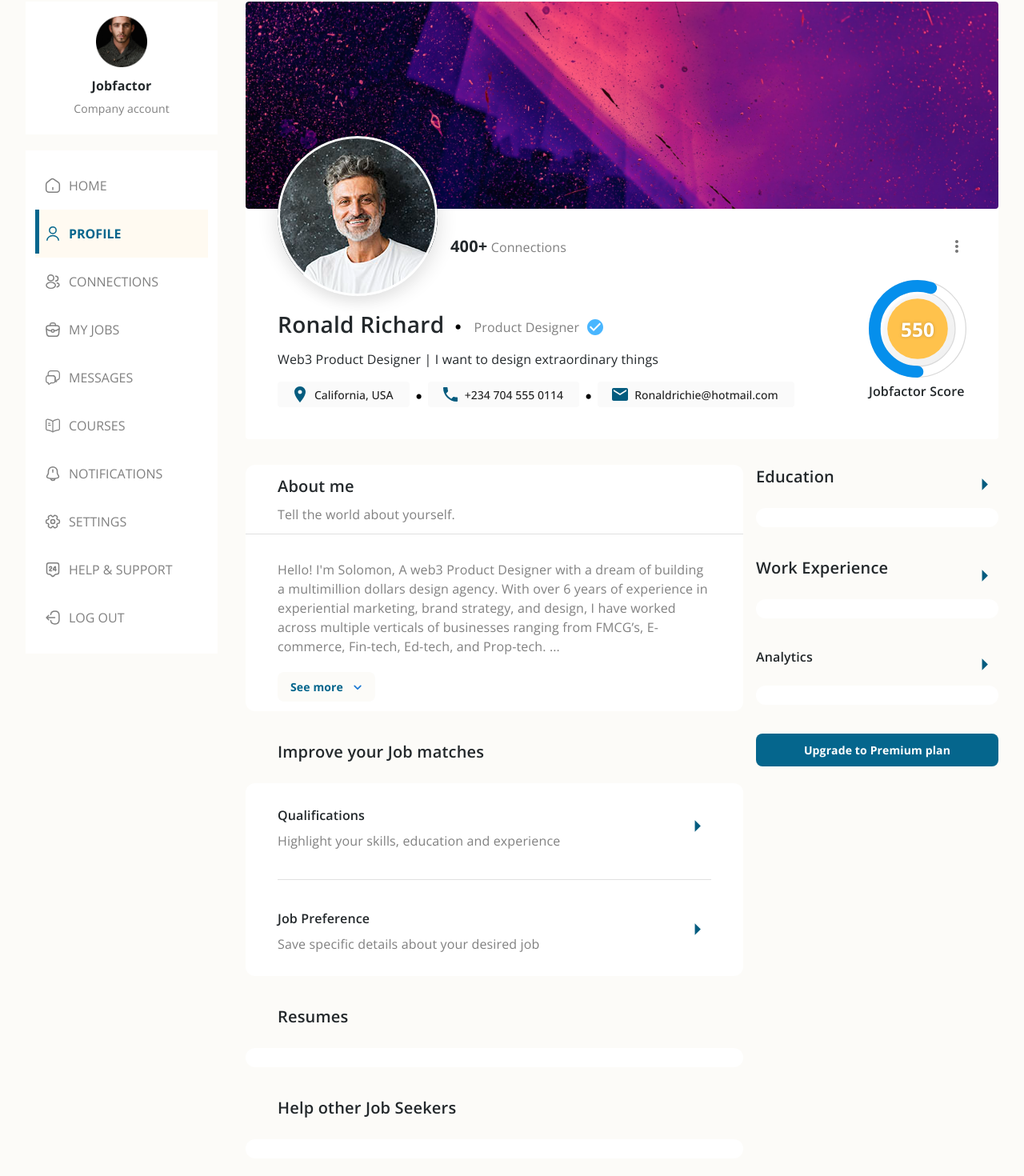
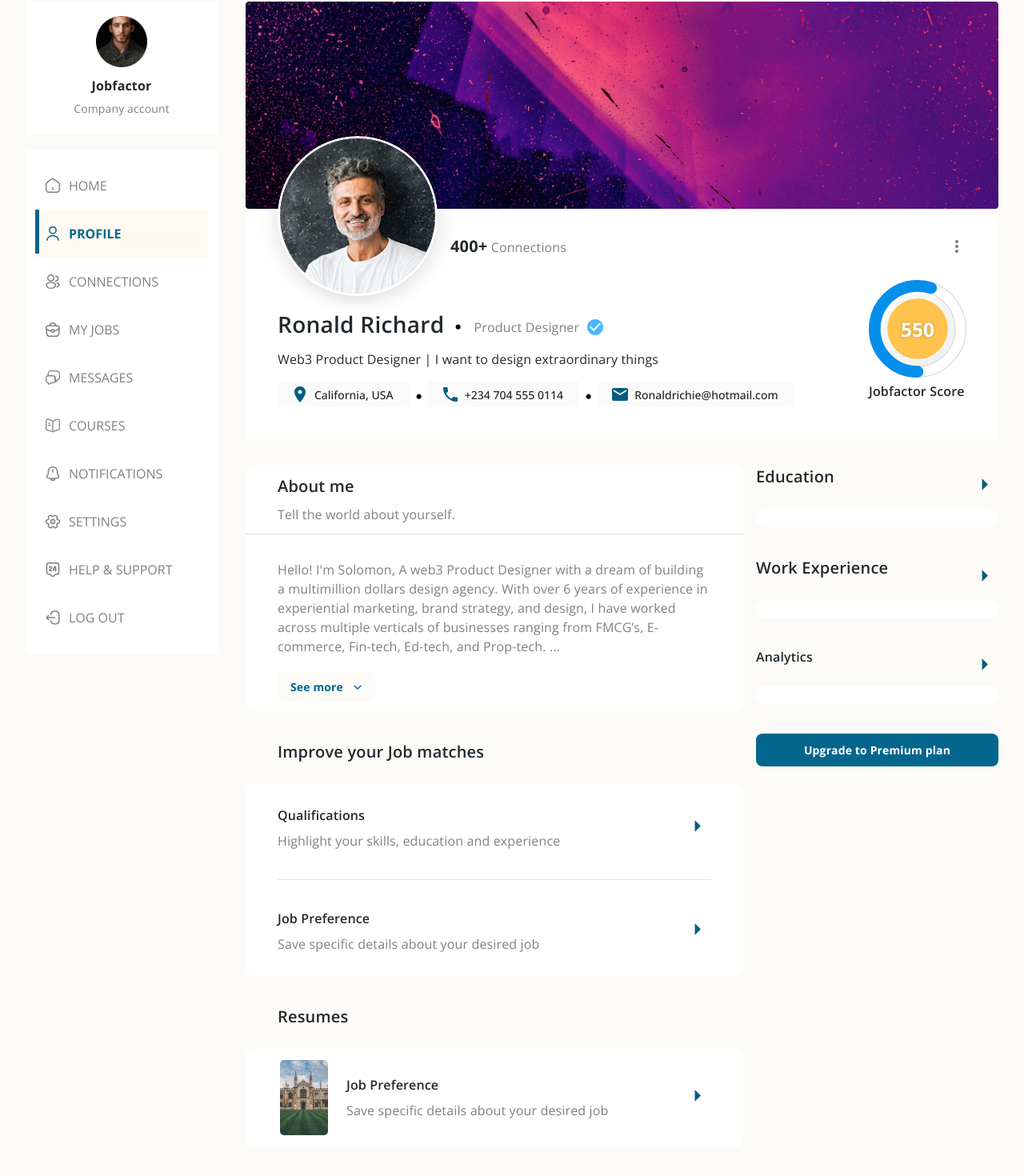
Before and after one commit to onealwills/Jobfactor, a React (Create React App) app: page /users in a window 1280 px wide. Shown: the part 110-1580 px from the top of the page at 80% size. Built offline with nearby package versions, Linux system fonts and the light colour scheme.

Commit message:
Add resume

```diff
--- /dev/null
+++ b/src/components/Image.tsx
@@ -0,0 +1,10 @@
+import { Box, BoxProps } from "@mui/material"
+
+type ImageProps = {
+    src: string,
+    alt: string
+} & BoxProps;
+
+const Image = (props: ImageProps) => <Box component="img" {...props} />
+
+export default Image
--- a/src/pages/Users/UsersPage.tsx
+++ b/src/pages/Users/UsersPage.tsx
@@ -5,12 +5,14 @@ import ExpandMoreRoundedIcon from '@mui/icons-material/ExpandMoreRounded';
 import ArrowRightIcon from '@mui/icons-material/ArrowRight';
 
 import { Box, Typography, IconButton, Grid, Container, Divider, Button, List, ListItem, ListItemText } from '@mui/material';
+import cambridge from '../../assets/images/cambridge.jpg';
 import cover from '../../assets/images/cover.jpg';
 import profile from '../../assets/images/profile-sq.png';
 import Progress from '../Home/components/Progress';
 import InfoChip from './components/InfoChip';
 import Section from './components/Section';
 import SectionHeading from './components/SectionHeading';
+import Image from '../../components/Image';
 
 function UsersPage() {
     return (
@@ -65,18 +67,18 @@ function UsersPage() {
                                     boxShadow="-8px 4px 20px rgba(0, 0, 0, 0.07), 8px 8px 20px rgba(0, 0, 0, 0.07)"
                                     position="relative"
                                 >
-                                    <img
-                                        style={{
-                                            display: 'block',
-                                            height: '200px',
-                                            width: '200px',
+                                    <Image
+                                        src={profile}
+                                        sx={{
+                                            width: "200px",
+                                            height: "200px",
+                                            objectFit: "cover",
                                         }}
-                                        alt="Profile pic"
-                                        src={profile}
+                                        alt="Ronald Richard"
+                                        border="3px #fff solid"
+                                        borderRadius="50%"
+                                        display="block"
                                     />
-                                    <Box position="absolute" width="100%" height="100%" border="3px #fff solid" top="0" borderRadius="50%">
-
-                                    </Box>
                                 </Box>
                                 <Grid
                                     container
@@ -84,14 +86,14 @@ function UsersPage() {
                                     width="auto"
                                     marginTop="auto"
                                     height="109px"
-                                    flexGrow="1"
+                                    flexGrow={1}
                                     alignItems="center"
                                     pb={2}
                                     marginLeft={-1}
                                 >
                                     <Grid
                                         item
-                                        flexGrow="1"
+                                        flexGrow={1}
                                     >
                                         <Typography
                                             component="span"
@@ -293,8 +295,8 @@ function UsersPage() {
                             >
                                 <List>
                                     <ListItem sx={{ padding: 0 }}>
-                                        <Grid container wrap="nowrap">
-                                            <Grid flexGrow="1" item>
+                                        <Grid container wrap="nowrap" alignItems="center">
+                                            <Grid flexGrow={1} item>
                                                 <Typography
                                                     component="h4"
                                                     color="#23282B"
@@ -315,7 +317,7 @@ function UsersPage() {
                                                     Highlight your skills, education and experience
                                                 </Typography>
                                             </Grid>
-                                            <Grid item alignSelf="center">
+                                            <Grid item>
                                                 <ArrowRightIcon fontSize="large" htmlColor="#055C7F" />
                                             </Grid>
                                         </Grid>
@@ -324,8 +326,8 @@ function UsersPage() {
                                         <Divider/>
                                     </Box>
                                     <ListItem sx={{ padding: 0 }}>
-                                        <Grid container wrap="nowrap">
-                                            <Grid flexGrow="1" item>
+                                        <Grid container wrap="nowrap" alignItems="center">
+                                            <Grid flexGrow={1} item>
                                                 <Typography
                                                     component="h4"
                                                     color="#23282B"
@@ -346,7 +348,7 @@ function UsersPage() {
                                                     Save specific details about your desired job
                                                 </Typography>
                                             </Grid>
-                                            <Grid item alignSelf="center">
+                                            <Grid item>
                                                 <ArrowRightIcon fontSize="large" htmlColor="#055C7F" />
                                             </Grid>
                                         </Grid>
@@ -358,7 +360,46 @@ function UsersPage() {
                                     <SectionHeading>Resumes</SectionHeading>
                                 }
                             >
-
+                                <Grid container gap={2.5} alignItems="center">
+                                    <Grid item>
+                                        <Image
+                                            src={cambridge}
+                                            alt="University of Birmingham"
+                                            sx={{
+                                                width: "66px",
+                                                height: "100px",
+                                                objectFit: "cover"
+                                            }}
+                                            border="3px #fff solid"
+                                            borderRadius={2}
+                                            display="block"
+                                        />
+                                    </Grid>
+                                    <Grid item flexGrow={1}>
+                                        <Typography
+                                            component="h4"
+                                            color="#23282B"
+                                            fontFamily="open sans"
+                                            fontSize={16}
+                                            fontWeight={600}
+                                            mb={1}
+                                        >
+                                            Job Preference
+                                        </Typography>
+                                        <Typography
+                                            component="p"
+                                            color="#808080"
+                                            fontFamily="open sans"
+                                            fontSize={16}
+                                            fontWeight={400}
+                                        >
+                                            Save specific details about your desired job
+                                        </Typography>
+                                    </Grid>
+                                    <Grid item>
+                                        <ArrowRightIcon fontSize="large" htmlColor="#055C7F" />
+                                    </Grid>
+                                </Grid>
                            </Section>
                            <Section
                                 heading={
```
Also changed, not shown: src/assets/images/cambridge.jpg (added).
